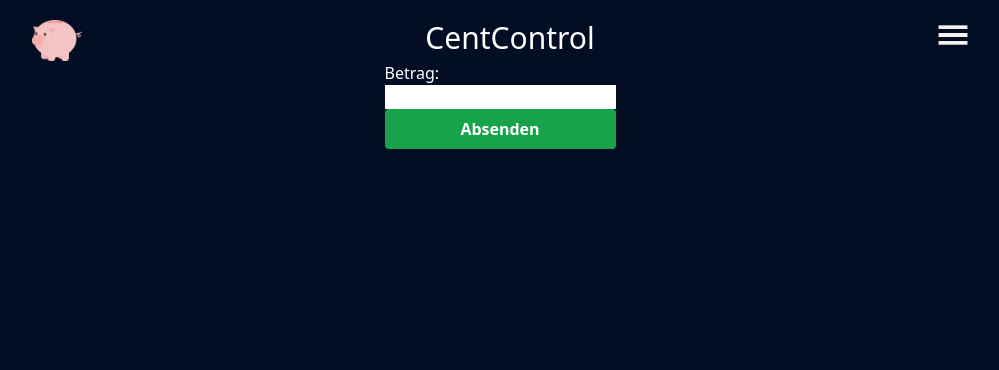
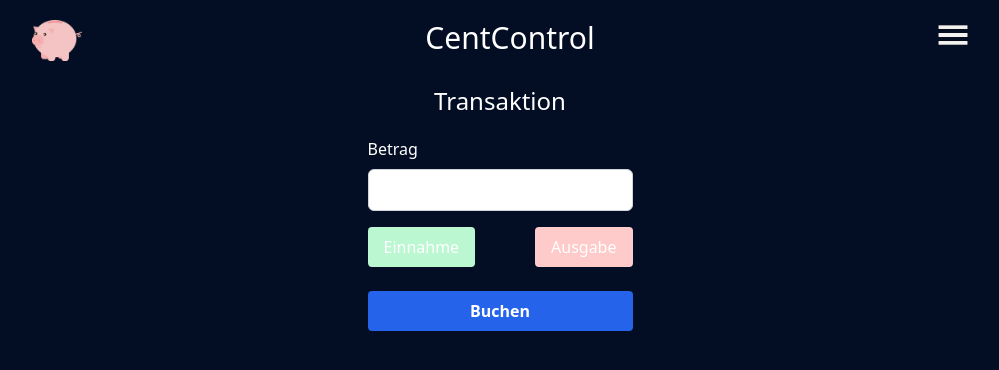
Before and after one commit to Tirrego/CentControl, a Next.js app: page /add in a window 1280 px wide. Shown: the top 370 px of the page, without its empty margins (140-1139 px from the left). Built offline with nearby package versions, Linux system fonts and the light colour scheme.

Commit message:
transaktionstyp

```diff
--- a/app/add/page.js
+++ b/app/add/page.js
@@ -1,44 +1,89 @@
 "use client";
-import React from "react";
-import { useState } from "react";
+import React, { useState } from "react";
 import { useRouter } from "next/navigation";
 
 export default function Page() {
   const [amount, SetAmount] = useState("");
+  const [transactionType, setTransactionType] = useState(null); // Fügen Sie State für den Transaktionstyp hinzu
   const router = useRouter();
 
+  // Funktion zum Absenden des Formulars
   const handleSubmit = async (e) => {
     e.preventDefault();
-    console.log(amount);
+
+    // Überprüfen, ob Betrag und Transaktionstyp ausgewählt sind
+    if (!amount || !transactionType) {
+      alert("Bitte gib einen Betrag ein und wähle eine Transaktion aus.");
+      return;
+    }
 
     try {
       const response = await fetch("/api/transaction", {
         method: "POST",
         headers: { "Content-Type": "application/json" },
-        body: JSON.stringify({ amount: parseFloat(amount)}),
+        body: JSON.stringify({ amount: parseFloat(amount), transactionType }), // Senden Sie auch den Transaktionstyp
       });
+
+      if (!response.ok) {
+        throw new Error("Etwas ist schiefgelaufen.");
+      }
+
+      // Navigieren Sie zurück zur Startseite nach erfolgreichem Absenden
+      router.push("/");
     } catch (error) {
       console.log(error);
     }
+  };
 
-    router.push("/");
-  }
   return (
     <div className="flex flex-row justify-center">
-        <form onSubmit={handleSubmit} className="flex flex-col">
-          <label className="text-white">Betrag:</label>
+      <form onSubmit={handleSubmit} className="flex flex-col max-w-sm">
+        <h3 className="text-2xl text-white text-center mt-6">Transaktion</h3>
+
+        <div className="mt-5">
+          <label className="text-white" htmlFor="amount">
+            Betrag
+          </label>
           <input
+            className="block w-full px-4 py-2 mt-2 text-gray-700 bg-white border border-gray-300 rounded-md dark:bg-gray-800 dark:text-gray-300 dark:border-gray-600 focus:border-blue-500 dark:focus:border-blue-500 focus:outline-none focus:ring"
+            id="amount"
             onChange={(e) => SetAmount(e.target.value)}
             type="number"
             value={amount}
           ></input>
+        </div>
+
+        {/* Buttons für die Auswahl des Transaktionstyps */}
+        <div className="mt-4 flex justify-between">
           <button
-            className="w-full p-2 bg-green-600 hover:bg-green-700 rounded text-white font-semibold"
+            type="button"
+            className={`${
+              transactionType === "add" ? "bg-green-500" : "bg-green-200"
+            } text-white py-2 px-4 rounded`}
+            onClick={() => setTransactionType("add")}
+          >
+            Einnahme
+          </button>
+
+          <button
+            type="button"
+            className={`${
+              transactionType === "sub" ? "bg-red-500" : "bg-red-200"
+            } text-white py-2 px-4 rounded`}
+            onClick={() => setTransactionType("sub")}
+          >
+            Ausgabe
+          </button>
+        </div>
+
+        {/* Absenden Button */}
+        <button
+          className="w-full p-2 bg-blue-600 hover:bg-blue-700 rounded text-white font-semibold mt-6"
           type="submit"
         >
-            Absenden
+          Buchen
         </button>
       </form>
     </div>
   );
-  };
+}
--- a/app/api/transaction/route.js
+++ b/app/api/transaction/route.js
@@ -4,6 +4,7 @@ import User from "../../../models/User";
 
 export async function POST(req) {
   try {
+    const id = "67813eb85712ee7896043f77"; // Benutzer-ID (dies kann auch dynamisch gemacht werden)
     console.log("API-Request gestartet");
 
     // Verbindung zur Datenbank herstellen
@@ -14,28 +15,58 @@ export async function POST(req) {
     const body = await req.json();
     console.log("Request Body:", body);
 
-    // Neues Dokument erstellen
-    const transaction = new Transaction(body);
+    const { amount, transactionType } = body;
+
+    // Überprüfen, ob ein gültiger Betrag und Typ vorliegen
+    if (!amount || !transactionType) {
+      throw new Error("Invalid transaction data");
+    }
+
+    // Neues Dokument für die Transaktion erstellen
+    const transaction = new Transaction({
+      amount,
+      type: transactionType,
+      userId: id,
+    });
     await transaction.save();
-
-    const user = await User.find();
-    user[0].guthaben = user[0].guthaben + body.amount;
-    await user[0].save();
-
-
-
-
     console.log("Transaktion gespeichert:", transaction);
 
-    return new Response(JSON.stringify({ message: "Transaction added", transaction }), {
-      status: 201,
-      headers: { "Content-Type": "application/json" },
-    });
+    // Benutzer finden und Guthaben aktualisieren
+    const user = await User.findById(id);
+
+    if (!user) {
+      throw new Error("User not found");
+    }
+
+    // Guthaben aktualisieren, basierend auf dem Transaktionstyp
+    if (transactionType === "add") {
+      user.guthaben += amount; // Einnahme -> Guthaben erhöhen
+    } else if (transactionType === "sub") {
+      user.guthaben -= amount; // Ausgabe -> Guthaben verringern
+    } else {
+      throw new Error("Invalid transaction type");
+    }
+
+    // Benutzer mit aktualisiertem Guthaben speichern
+    await user.save();
+    console.log("Benutzer-Guthaben aktualisiert:", user.guthaben);
+
+    // Erfolgreiche Antwort zurückgeben
+    return new Response(
+      JSON.stringify({ message: "Transaction added", transaction, guthaben: user.guthaben }),
+      {
+        status: 201,
+        headers: { "Content-Type": "application/json" },
+      }
+    );
   } catch (error) {
     console.error("Fehler:", error.message);
-    return new Response(JSON.stringify({ error: error.message }), {
-      status: 500,
-      headers: { "Content-Type": "application/json" },
-    });
+    return new Response(
+      JSON.stringify({ error: error.message }),
+      {
+        status: 500,
+        headers: { "Content-Type": "application/json" },
+      }
+    );
   }
 }
```
Lines whose indentation alone changed are shown as unchanged.
